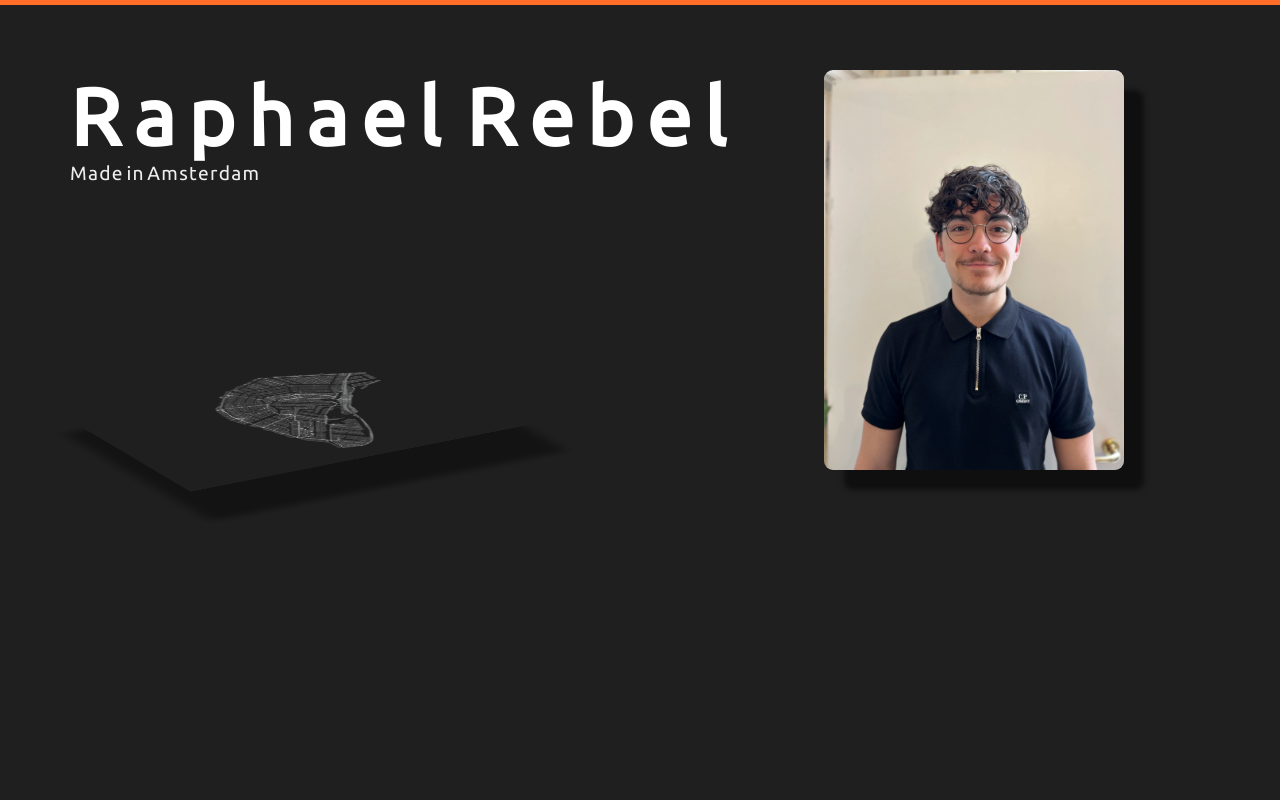
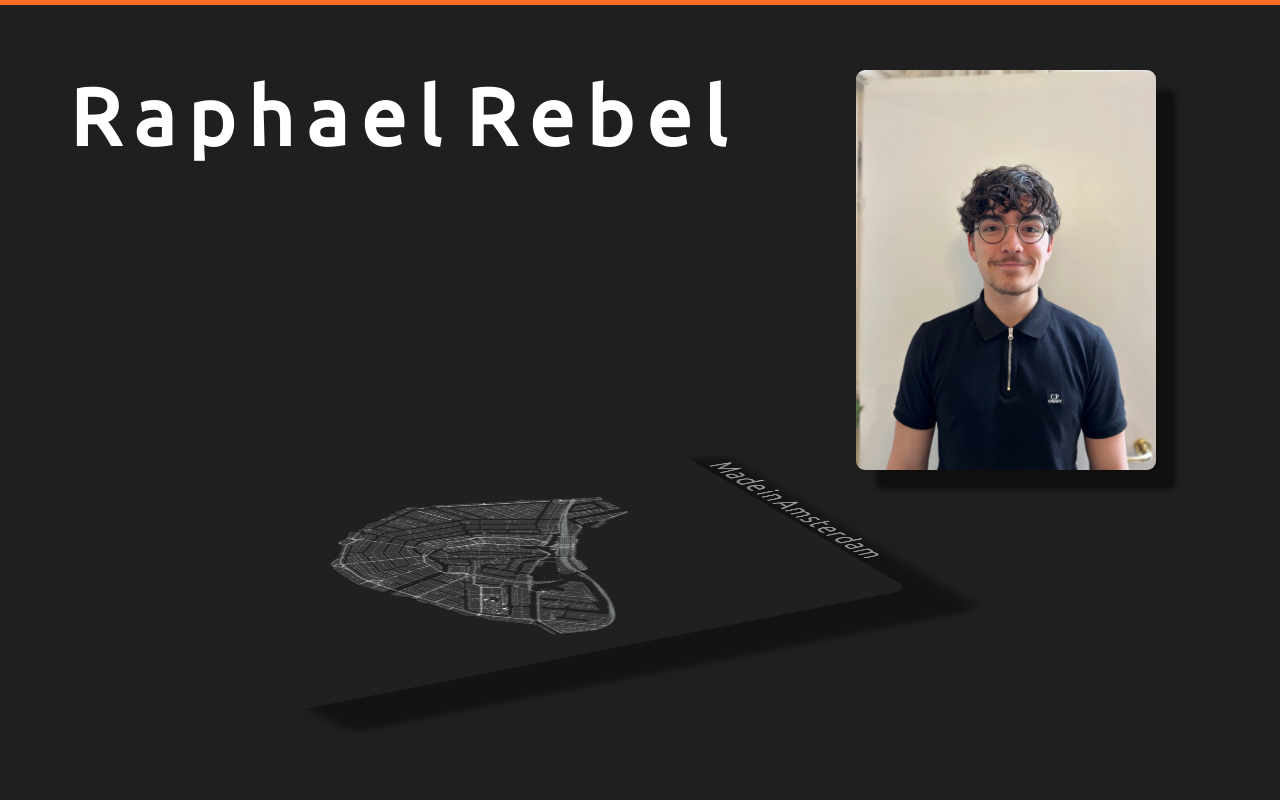
Before and after one commit to RaphaelRebel/Portfolio4, a React (Create React App) app: page / in a window 1280 px wide. Shown: the top 800 px of the page. Built offline with nearby package versions, Linux system fonts and the light colour scheme.

Commit message:
Updated intro map

```diff
--- a/src/Components/Intro/Intro.css
+++ b/src/Components/Intro/Intro.css
@@ -13,12 +13,28 @@
 }
 
 .intro_amsterdam{
-    margin-left: 14rem;
+    margin-left: 22rem;
+    transform: rotateX(-70deg) rotateZ(60deg) translate3d(-120px, 0px, 70px);
+    display: flex;
+    flex-direction: column;
+    justify-content: center;
+    align-items: center;
+}
+
+.intro_amsterdam>p{
+    font-size: 200%;
+    z-index: 1;
+
+}
+
+.intro_amsterdam-img{
     object-fit:cover;
-    height: 50vh;
+    max-height: 90vh;
     width: max-content;
-    box-shadow: 80px 20px 15px 5px rgba(0,0,0,0.4);
-    transform: rotateX(-70deg) rotateZ(60deg) translate3d(-120px, 0px, 70px);
+    border-radius: 18px;
+    background-color: rgb(47, 47, 47, 0.1);
+    /*  */
+
 }
 
 @media screen and (max-width: 900px){
@@ -26,4 +42,8 @@
         color: white;
         font-size: 300%;
     }
+
+    .intro_amsterdam{
+        height: 50vh;
+    }
 }
--- a/src/Components/Intro/Intro.js
+++ b/src/Components/Intro/Intro.js
@@ -63,7 +63,7 @@ const Intro = (props) => {
     const map = {
         visible: {
             opacity: 1,
-            boxShadow: "80px 20px 15px 5px rgba(0,0,0,0.4)"
+            boxShadow: "80px -30px 15px 5px rgba(0,0,0,0.4)"
         },
 
         hidden: {
@@ -82,17 +82,20 @@ const Intro = (props) => {
                     )
                     }
                 </div>
-                <div style={{display: "flex"}}>
+
+                <div className="intro_amsterdam">
+                    <div style={{ display: "flex" }}>
                         {subTitle.map((word, index) =>
-                <motion.p variants={subChild} style={{ marginRight: "0.1vw" }} key={index}>{word}</motion.p>
+                            <motion.p variants={subChild} style={{ marginRight: "0.1vw", fontSize: 34 }} key={index}>{word}</motion.p>
                         )}
                     </div>
 
                     <motion.img
-                    className='intro_amsterdam' src={'/images/Amterdam_Centrum_White_A4.png'} alt="Raphael Rebel"
+                        className='intro_amsterdam-img' src={'/images/Amterdam_Centrum_White_A4.png'} alt="Raphael Rebel"
                         variants={map}
-                    transition={{duration: 2}}
+                        transition={{ duration: 2 }}
                     />
+                </div>
 
             </div>
             <motion.img
```
Lines whose indentation alone changed are shown as unchanged.
